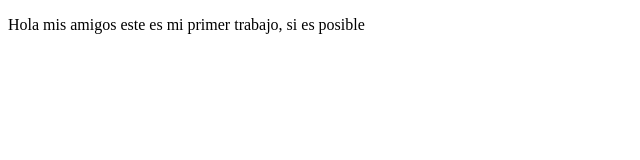
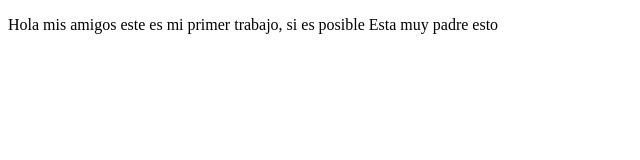
Before and after one commit to Alejandrotdc/proyectDemoCursoPrework, a plain HTML site: page index.html in a window 1280 px wide. Shown: the whole page, without its empty margins (0-640 px from the left). Drawn offline with Linux system fonts and the light colour scheme.

Commit message:
super chido

```diff
--- a/index.html
+++ b/index.html
@@ -10,6 +10,6 @@
 
 </p>
     Hola mis amigos este es mi primer trabajo, si es posible
-
+   Esta muy padre esto
 </body>
 </html>
```
